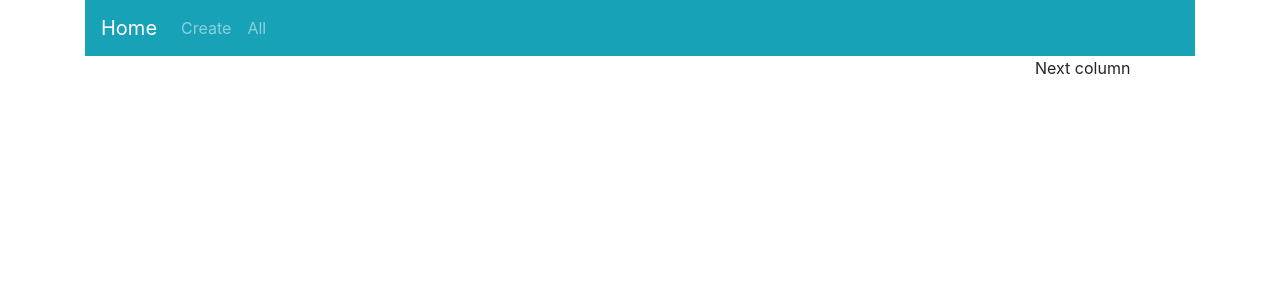
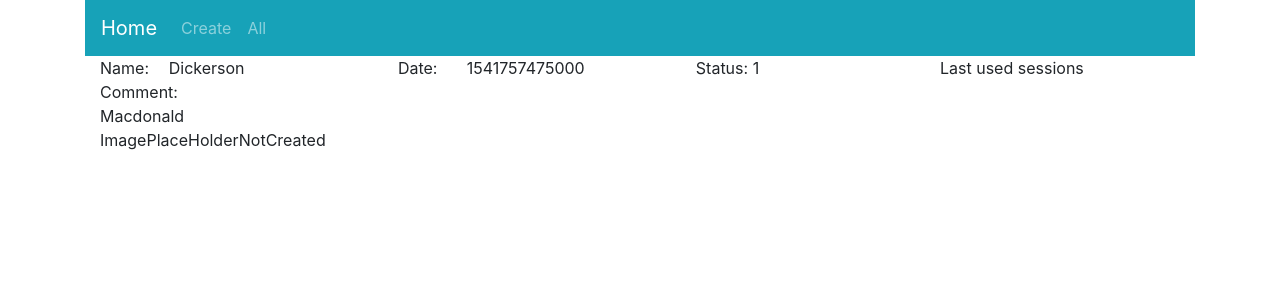
Before and after one commit to unhega/sqlitedbapp, a Vue app in the folder clientapp/: page /session/1 in a window 1280 px wide. Shown: the top 300 px of the page. Built offline with nearby package versions, Linux system fonts and the light colour scheme.

Commit message:
some refactor and sessionView implement

```diff
--- a/clientapp/src/App.vue
+++ b/clientapp/src/App.vue
@@ -9,8 +9,8 @@
       <b-col>
         <router-view/>
       </b-col>
-      <b-col cols="2">
-        Next column
+      <b-col md="2" lg="3">
+        Last used sessions
       </b-col>
     </b-row>
   </b-container>
@@ -28,5 +28,10 @@ export default {
 </script>
 
 <style>
-
+@media (max-width: 992px) {
+  .container {
+    width: 100%;
+    max-width: none;
+  }
+}
 </style>
--- /dev/null
+++ b/clientapp/src/api-services/mock-session.service.js
@@ -0,0 +1,24 @@
+const items = [
+    { id: 1, status: 1, name: 'Dickerson', comment: 'Macdonald', begintime: Date.now(), endtime: Date.now(), _showDetails: false },
+    { id: 2, status: 0, name: 'Larsen', comment: 'Shaw', begintime: Date.now(), endtime: Date.now(), _showDetails: false },
+    { id: 3, status: 0, name: 'Geneva', comment: 'Wilson', begintime: Date.now(), endtime: Date.now(), _showDetails: false },
+    { id: 4, status: 1, name: 'Jami', comment: 'Carney', begintime: Date.now(), endtime: Date.now(), _showDetails: false }
+  ]
+
+export default {
+    getAll() {
+        return new Promise(res => res({data: items}));
+      },
+
+      getOnline() {
+        return new Promise(res => res({data: items.filter((e) => e.status == 1)}));
+      },
+
+      getLast() {
+        return new Promise(res => res({data: items.slice(-2)}));
+      },
+
+      get(id) {
+        return new Promise(res => res({data: items.find((e)=> e.id == id)}));
+      }
+}
--- a/clientapp/src/router.js
+++ b/clientapp/src/router.js
@@ -1,6 +1,5 @@
 import Vue from 'vue'
 import Router from 'vue-router'
-import Home from './views/Home.vue'
 
 Vue.use(Router)
 
@@ -11,7 +10,7 @@ export default new Router({
     {
       path: '/',
       name: 'home',
-      component: Home
+      component: () => import('@/views/HomeView')
     },
     {
       path: '/about',
@@ -24,12 +23,17 @@ export default new Router({
     {
       path: '/create',
       name: 'create',
-      component: () => import('@/views/CreateSession')
+      component: () => import('@/views/CreateSessionView')
     },
     {
       path: '/all',
       name: 'all',
-      component: () => import('@/views/AllSessions')
+      component: () => import('@/views/AllSessionsView')
+    },
+    {
+      path: '/session/:id',
+      name: 'session',
+      component: () => import('@/views/SessionView')
     }
   ]
 })
--- a/clientapp/src/views/AllSessions.vue
+++ /dev/null
@@ -1,41 +0,0 @@
-<template>
-  <b-table striped hover
-  :items="items"
-  @row-clicked="rowToggleDetails">
-    <template slot="row-details" slot-scope="row">
-      <b-card>
-        <b-row class="mb-2">
-          <b-col sm="3" class="text-sm-right"><b>Age:</b></b-col>
-          <b-col>{{ row.item.age }}</b-col>
-        </b-row>
-        <b-row class="mb-2">
-          <b-col sm="3" class="text-sm-right"><b>Is Active:</b></b-col>
-          <b-col>{{ row.item.isActive }}</b-col>
-        </b-row>
-      </b-card>
-    </template>
-  </b-table>
-</template>
-
-<script>
-const items = [
-  { isActive: true, age: 40, first_name: 'Dickerson', last_name: 'Macdonald', _showDetails: false },
-  { isActive: false, age: 21, first_name: 'Larsen', last_name: 'Shaw', _showDetails: false },
-  { isActive: false, age: 89, first_name: 'Geneva', last_name: 'Wilson', _showDetails: false },
-  { isActive: true, age: 38, first_name: 'Jami', last_name: 'Carney', _showDetails: false }
-]
-
-export default {
-  data () {
-    return {
-      items: items
-    }
-  },
-  methods: {
-      rowToggleDetails(row) {
-          row._showDetails = !row._showDetails;
-
-      }
-  }
-}
-</script>
--- /dev/null
+++ b/clientapp/src/views/AllSessionsView.vue
@@ -0,0 +1,57 @@
+<template>
+  <b-table striped hover
+  :items="items"
+  :fields="fields"
+  @row-clicked="rowToggleDetails">
+    <template slot="row-details" slot-scope="row">
+      <b-card>
+        <b-row>
+          <b-col>
+            <b-row>
+              <b-col md="3" lg="2">Name</b-col>
+              <b-col>{{row.item.name}}</b-col>
+            </b-row>
+            <b-row>
+              <b-col md="3" lg="2">Comment</b-col>
+              <b-col>{{row.item.comment}}</b-col>
+            </b-row>
+          </b-col>
+          <b-col lg="1" md="2">
+            <b-button :to="{name: 'session', params: {id: row.item.id}}">Detail</b-button>
+          </b-col>
+        </b-row>
+      </b-card>
+    </template>
+  </b-table>
+</template>
+
+<script>
+import SessionService from '@/api-services/mock-session.service'
+
+export default {
+  name: "AllSessions",
+  data () {
+    return {
+      items: [],
+      fields: [
+        {key: 'name', sortable: true},
+        {key: 'comment'},
+        {key: 'begintime', label: "Begin time", sortable: true},
+        {key: 'endtime', label: "End time"}]
+    }
+  },
+  methods: {
+      rowToggleDetails(row) {
+          row._showDetails = !row._showDetails;
+
+      }
+  },
+  mounted() {
+    SessionService.getAll().then((response)=>{
+      this.items = response.data;
+    }).catch((error) => {
+      console.log(error.response.data);
+    });
+  }
+}
+</script>
--- a/clientapp/src/views/CreateSession.vue
+++ b/clientapp/src/views/CreateSessionView.vue
@@ -23,13 +23,11 @@
                 <!-- <b-col cols='*'><b-button type="reset">Reset</b-button></b-col> -->
                 <b-col cols='*'><b-button type="submit">Start</b-button></b-col>
             </b-form-row>
-
-
         </b-form>
     </b-container>
 </template>
 <script>
-import SessionService from "@/api-services/session.service";
+import SessionService from "@/api-services/mock-session.service";
 
 export default {
   data() {
--- a/clientapp/src/views/Home.vue
+++ b/clientapp/src/views/HomeView.vue
@@ -1,19 +1,19 @@
 <template>
   <b-container>
-    <h1>Session viewer</h1>
     <h4>Online sessions:</h4>
     <session v-for="session in onlineSessions" :key="session.id" :session="session">
     </session>
 
     <h4>Last sessions:</h4>
-    <session/>
+    <session v-for="session in lastSessions" :key="session.id" :session="session">
+    </session>
   </b-container>
 </template>
 
 <script>
 // @ is an alias to /src
 import Session from '@/components/Session'
-import SessionService from '@/api-services/session.service'
+import SessionService from '@/api-services/mock-session.service'
 
 export default {
   name: 'home',
@@ -28,7 +28,6 @@ export default {
   },
   created() {
     SessionService.getOnline().then((response) => {
-      console.log(response.data)
       this.onlineSessions = response.data
     }).catch((error) => {
       console.log(error.response.data)
--- /dev/null
+++ b/clientapp/src/views/SessionView.vue
@@ -0,0 +1,45 @@
+<template>
+<b-container>
+    <b-row>
+        <b-col cols="1">Name:</b-col>
+        <b-col>{{session.name}}</b-col>
+        <b-col cols="1">Date:</b-col>
+        <b-col>{{session.begintime}}</b-col>
+        <b-col>Status: <span>{{session.status}}</span></b-col>
+    </b-row>
+    <b-row>
+        <b-col cols="1">Comment:</b-col>
+    </b-row>
+    <b-row>
+        <b-col>{{session.comment}}</b-col>
+    </b-row>
+    <b-row>
+        <b-col v-if="plotRendered">ImagePlaceHolderCreated</b-col>
+        <b-col v-else>ImagePlaceHolderNotCreated</b-col>
+    </b-row>
+</b-container>
+</template>
+
+<script>
+import SessionService from '@/api-services/mock-session.service'
+
+export default {
+    name: "Session",
+    data() {
+        return {
+            session: {
+                id: ''
+            },
+            plotRendered : false
+        }
+    },
+    mounted() {
+        let id = this.$route.params.id;
+        SessionService.get(id).then((response) => {
+            this.session = response.data;
+        }).catch((error) => {
+            console.log(error.response.data);
+        });
+    }
+}
+</script>
```
